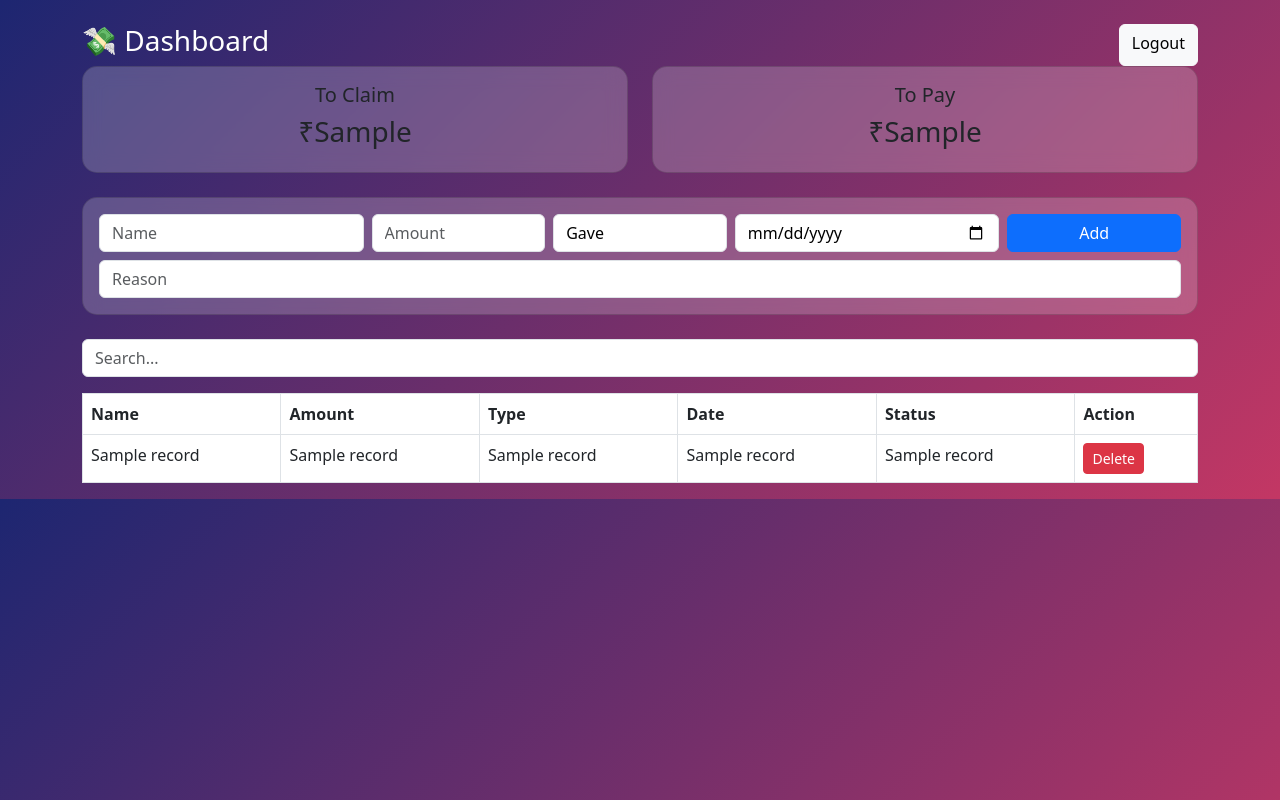
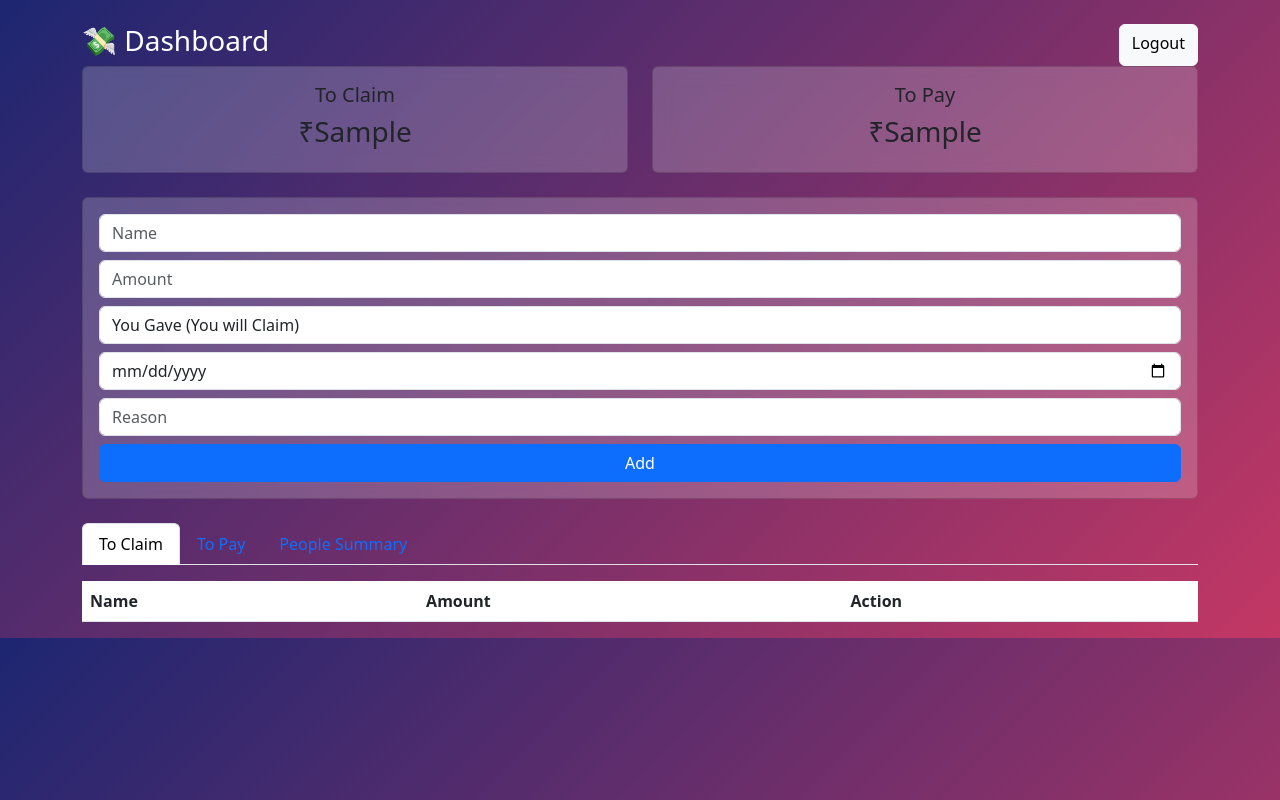
Before and after one commit to sumanb9938-cpu/money-tracker, a Flask app: template templates/index.html in a window 1280 px wide. Run offline with Flask 3, Linux system fonts and the light colour scheme; the template is opened without the code that fills it: most values are stand-ins (such as "Sample title", 1, 10 or a date in 2020); lists and menus that the app fills with data are empty; some libraries are stand-ins or nearby versions.

Commit message:
final version with postgres + splitwise features

```diff
--- a/app.py
+++ b/app.py
@@ -1,22 +1,20 @@
 from flask import Flask, render_template, request, redirect, session
-
+import psycopg2
+import os
 
 app = Flask(__name__)
 app.secret_key = "secret123"
 
 # ---------------- DATABASE ---------------- #
-import psycopg2
-import os
+DATABASE_URL = os.environ.get("DATABASE_URL")
 
-DATABASE_URL = os.environ.get("DATABASE_URL")
+if not DATABASE_URL:
+    raise ValueError("DATABASE_URL")
 
 conn = psycopg2.connect(DATABASE_URL)
 cursor = conn.cursor()
 
-
-# Create tables
-
-
+# ---------------- CREATE TABLES ---------------- #
 cursor.execute('''
 CREATE TABLE IF NOT EXISTS users (
     id SERIAL PRIMARY KEY,
@@ -41,7 +39,6 @@ CREATE TABLE IF NOT EXISTS money_records (
 
 conn.commit()
 
-conn.commit()
 
 # ---------------- LOGIN ---------------- #
 @app.route('/login', methods=['GET', 'POST'])
@@ -50,7 +47,10 @@ def login():
         username = request.form['username']
         password = request.form['password']
 
-        cursor.execute("SELECT * FROM users WHERE username=%s AND password=%s", (username, password))
+        cursor.execute(
+            "SELECT * FROM users WHERE username=%s AND password=%s",
+            (username, password)
+        )
         user = cursor.fetchone()
 
         if user:
@@ -61,11 +61,6 @@ def login():
 
     return render_template('login.html')
 
-@app.route('/debug-users')
-def debug_users():
-    cursor.execute("SELECT * FROM users")
-    return str(cursor.fetchall())
-
 
 # ---------------- REGISTER ---------------- #
 @app.route('/register', methods=['GET', 'POST'])
@@ -74,7 +69,10 @@ def register():
         username = request.form['username']
         password = request.form['password']
 
-        cursor.execute("INSERT INTO users (username, password) VALUES (%s, %s)", (username, password))
+        cursor.execute(
+            "INSERT INTO users (username, password) VALUES (%s, %s)",
+            (username, password)
+        )
         conn.commit()
 
         return redirect('/login')
@@ -82,7 +80,7 @@ def register():
     return render_template('register.html')
 
 
-# ---------------- HOME ---------------- #
+# ---------------- HOME (DASHBOARD) ---------------- #
 @app.route('/')
 def index():
     if 'user_id' not in session:
@@ -90,19 +88,46 @@ def index():
 
     user_id = session['user_id']
 
+    # ALL RECORDS
     cursor.execute("SELECT * FROM money_records WHERE user_id=%s", (user_id,))
     records = cursor.fetchall()
 
-    cursor.execute("SELECT SUM(amount) FROM money_records WHERE type='given' AND status='pending' AND user_id=%s", (user_id,))
+    # TO CLAIM
+    cursor.execute("""
+    SELECT SUM(amount) FROM money_records
+    WHERE type='given' AND status='pending' AND user_id=%s
+    """, (user_id,))
     to_claim = cursor.fetchone()[0] or 0
 
-    cursor.execute("SELECT SUM(amount) FROM money_records WHERE type='received' AND status='pending' AND user_id=%s", (user_id,))
+    # TO PAY
+    cursor.execute("""
+    SELECT SUM(amount) FROM money_records
+    WHERE type='received' AND status='pending' AND user_id=%s
+    """, (user_id,))
     to_pay = cursor.fetchone()[0] or 0
 
-    return render_template('index.html', records=records, to_claim=to_claim, to_pay=to_pay)
+    # PEOPLE SUMMARY (Splitwise logic)
+    cursor.execute("""
+    SELECT name,
+    SUM(CASE WHEN type='given' THEN amount ELSE 0 END) as given_total,
+    SUM(CASE WHEN type='received' THEN amount ELSE 0 END) as received_total
+    FROM money_records
+    WHERE user_id=%s AND status='pending'
+    GROUP BY name
+    """, (user_id,))
+
+    people = cursor.fetchall()
+
+    return render_template(
+        "index.html",
+        records=records,
+        to_claim=to_claim,
+        to_pay=to_pay,
+        people=people
+    )
 
 
-# ---------------- ADD ---------------- #
+# ---------------- ADD RECORD ---------------- #
 @app.route('/add', methods=['POST'])
 def add():
     if 'user_id' not in session:
@@ -137,7 +162,7 @@ def delete(id):
     return redirect('/')
 
 
-# ---------------- MARK PAID ---------------- #
+# ---------------- MARK AS PAID ---------------- #
 @app.route('/mark_paid/<int:id>')
 def mark_paid(id):
     cursor.execute("UPDATE money_records SET status='paid' WHERE id=%s", (id,))
--- a/templates/index.html
+++ b/templates/index.html
@@ -2,7 +2,6 @@
 <html>
 <head>
 <title>Money Tracker</title>
-    <meta name="viewport" content="width=device-width, initial-scale=1">
 
 <link href="https://cdn.jsdelivr.net/npm/bootstrap@5.3.0/dist/css/bootstrap.min.css" rel="stylesheet">
 
@@ -11,22 +10,11 @@
     background: linear-gradient(135deg, #1d2671, #c33764);
     color: white;
 }
-
 .card {
     background: rgba(255,255,255,0.2);
     backdrop-filter: blur(10px);
-            border-radius: 15px;
 }
-
-        input, select {
-            background: white !important;
-            color: black !important;
-        }
-
-        table {
-            background: white;
-            color: black;
-        }
+table { background: white; color: black; }
 </style>
 </head>
 
@@ -58,77 +46,100 @@
 
 <!-- ADD FORM -->
 <form action="/add" method="POST" class="card p-3 mb-4">
+<input name="name" placeholder="Name" class="form-control mb-2">
+<input name="amount" type="number" placeholder="Amount" class="form-control mb-2">
 
-<div class="row g-2">
-    <div class="col-12 col-md-3">
-        <input name="name" class="form-control" placeholder="Name">
-    </div>
+<select name="type" class="form-control mb-2">
+    <option value="given">You Gave (You will Claim)</option>
+    <option value="received">You Borrowed (You Need to Pay)</option>
+</select>
 
-    <div class="col-12 col-md-2">
-        <input name="amount" type="number" class="form-control" placeholder="Amount">
-    </div>
+<input name="date" type="date" class="form-control mb-2">
+<input name="reason" placeholder="Reason" class="form-control mb-2">
 
-    <div class="col-12 col-md-2">
-        <select name="type" class="form-control">
-            <option value="given">Gave</option>
-            <option value="received">Claimed</option>
-        </select>
-    </div>
-
-    <div class="col-12 col-md-3">
-        <input name="date" type="date" class="form-control">
-    </div>
-
-    <div class="col-12 col-md-2">
-        <button class="btn btn-primary w-100">Add</button>
-    </div>
-</div>
-
-<input name="reason" class="form-control mt-2" placeholder="Reason">
-
+<button class="btn btn-primary">Add</button>
 </form>
 
-<!-- SEARCH -->
-<input id="search" class="form-control mb-3" placeholder="Search...">
+<!-- TABS -->
+<ul class="nav nav-tabs mb-3">
+    <li class="nav-item"><button class="nav-link active" onclick="showTab('claim')">To Claim</button></li>
+    <li class="nav-item"><button class="nav-link" onclick="showTab('pay')">To Pay</button></li>
+    <li class="nav-item"><button class="nav-link" onclick="showTab('people')">People Summary</button></li>
+</ul>
 
-<!-- TABLE -->
-<table class="table table-bordered">
-<tr>
-    <th>Name</th>
-    <th>Amount</th>
-    <th>Type</th>
-    <th>Date</th>
-    <th>Status</th>
-    <th>Action</th>
-</tr>
+<!-- TO CLAIM -->
+<div id="claim">
+<table class="table">
+<tr><th>Name</th><th>Amount</th><th>Action</th></tr>
 
 {% for r in records %}
+{% if r[4]=='given' and r[8]=='pending' %}
 <tr>
 <td>{{ r[2] }}</td>
-    <td>{{ r[3] }}</td>
-    <td>{{ r[4] }}</td>
-    <td>{{ r[5] }}</td>
-    <td>{{ r[9] }}</td>
+<td>₹{{ r[3] }}</td>
 <td>
-        {% if r[9] == 'pending' %}
 <a href="/mark_paid/{{ r[0] }}" class="btn btn-success btn-sm">Paid</a>
-        {% endif %}
 <a href="/delete/{{ r[0] }}" class="btn btn-danger btn-sm">Delete</a>
 </td>
 </tr>
+{% endif %}
 {% endfor %}
+</table>
+</div>
 
+<!-- TO PAY -->
+<div id="pay" style="display:none;">
+<table class="table">
+<tr><th>Name</th><th>Amount</th><th>Action</th></tr>
+
+{% for r in records %}
+{% if r[4]=='received' and r[8]=='pending' %}
+<tr>
+<td>{{ r[2] }}</td>
+<td>₹{{ r[3] }}</td>
+<td>
+<a href="/mark_paid/{{ r[0] }}" class="btn btn-success btn-sm">Paid</a>
+<a href="/delete/{{ r[0] }}" class="btn btn-danger btn-sm">Delete</a>
+</td>
+</tr>
+{% endif %}
+{% endfor %}
 </table>
+</div>
+
+<!-- PEOPLE SUMMARY -->
+<div id="people" style="display:none;">
+<table class="table">
+<tr><th>Name</th><th>Status</th></tr>
+
+{% for p in people %}
+<tr>
+<td>{{ p[0] }}</td>
+<td>
+{% set balance = p[1] - p[2] %}
+{% if balance > 0 %}
+You will get ₹{{ balance }}
+{% elif balance < 0 %}
+You owe ₹{{ -balance }}
+{% else %}
+Settled
+{% endif %}
+</td>
+</tr>
+{% endfor %}
+</table>
+</div>
 
 </div>
 
 <script>
-document.getElementById("search").addEventListener("keyup", function() {
-    let val = this.value.toLowerCase();
-    document.querySelectorAll("table tr").forEach(row => {
-        row.style.display = row.innerText.toLowerCase().includes(val) ? "" : "none";
-    });
-});
+function showTab(tab){
+    document.getElementById('claim').style.display='none';
+    document.getElementById('pay').style.display='none';
+    document.getElementById('people').style.display='none';
+
+    document.getElementById(tab).style.display='block';
+}
 </script>
 
 </body>
```
Lines whose indentation alone changed are shown as unchanged.
